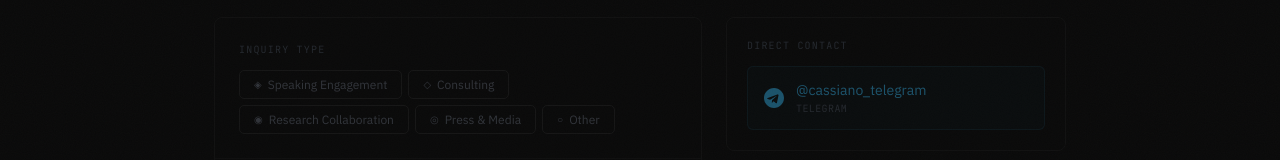
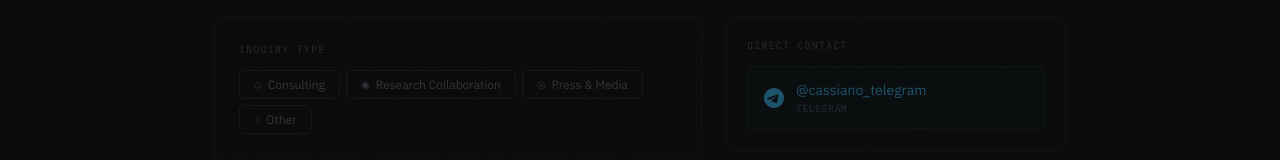
Before and after one commit to kneescars/cassiano-gobbet, a Next.js app: page /contact in a window 1280 px wide. Shown: the part 423-583 px from the top of the page. Built offline with nearby package versions, Linux system fonts and the light colour scheme.

Commit message:
Commenting Speaking part out

```diff
--- a/app/about/page.tsx
+++ b/app/about/page.tsx
@@ -102,7 +102,7 @@ export default function About() {
         <div style={{ height: 1, background: "linear-gradient(90deg, transparent, #1E1E1E 20%, #1E1E1E 80%, transparent)" }} />
       </div>
 
-      {/* Speaking topics */}
+      {/* Speaking topics
       <section style={{ padding: "80px 24px", maxWidth: 900, margin: "0 auto" }}>
         <div style={{ marginBottom: 40 }}>
           <div style={{ fontFamily: "var(--font-mono)", fontSize: 10, color: "#34D399", letterSpacing: "0.15em", marginBottom: 16 }}>SYS://SPEAKING</div>
@@ -124,7 +124,7 @@ export default function About() {
             Invite me to speak →
           </Link>
         </div>
-      </section>
+      </section> */}
 
       {/* Footer */}
       <footer style={{ borderTop: "1px solid #1E1E1E", padding: "24px", textAlign: "center" }}>
--- a/app/contact/page.tsx
+++ b/app/contact/page.tsx
@@ -5,7 +5,7 @@ import { useEffect, useState } from "react";
 const TELEGRAM_USERNAME = "cassiano_telegram"; // ← your actual @username
 
 const INQUIRY_TYPES = [
-  { id: "speaking", label: "Speaking Engagement", icon: "◈" },
+//  { id: "speaking", label: "Speaking Engagement", icon: "◈" },
   { id: "consulting", label: "Consulting", icon: "◇" },
   { id: "research", label: "Research Collaboration", icon: "◉" },
   { id: "press", label: "Press & Media", icon: "◎" },
```
